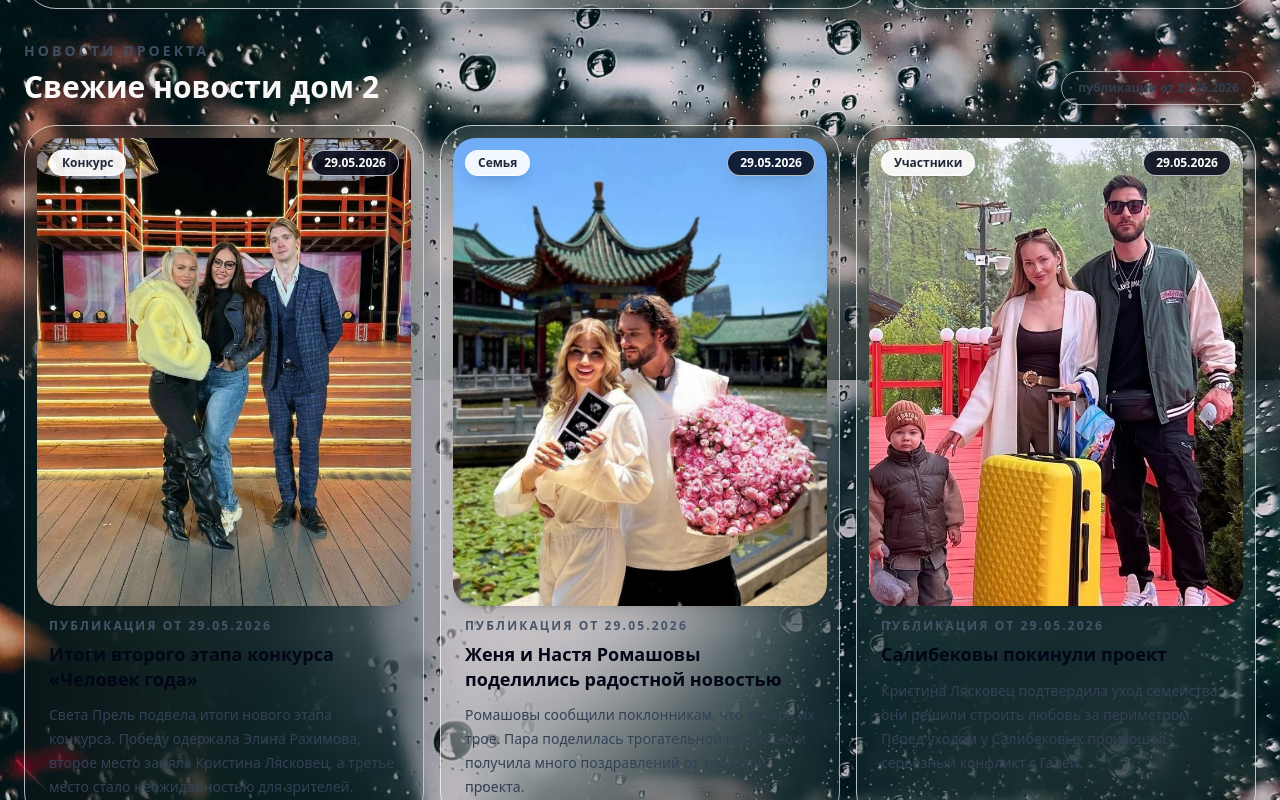
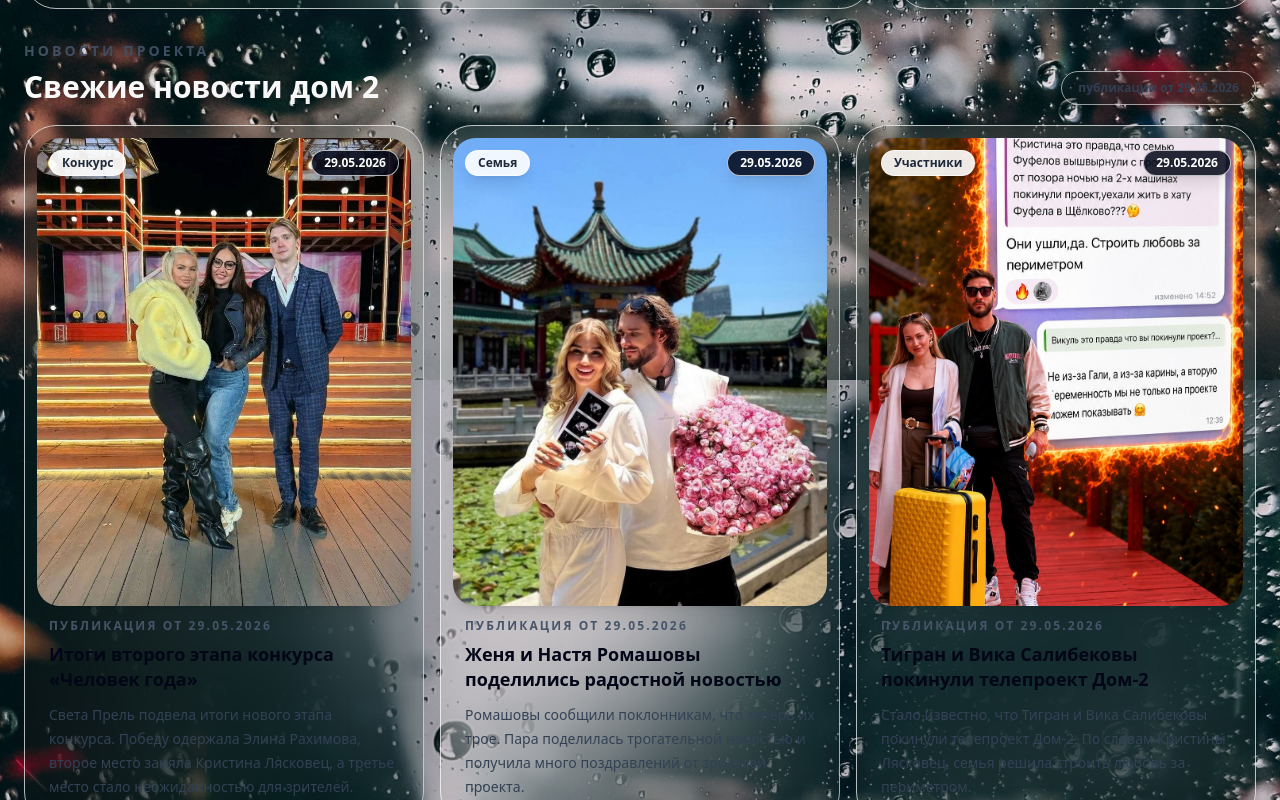
Before and after one commit to thaninchote9-rgb/dom2-live-site, a Next.js app: page / in a window 1280 px wide. Shown: the part 1220-2020 px from the top of the page. Built offline with nearby package versions, Linux system fonts and the light colour scheme.

Commit message:
Add files via upload

```diff
--- a/app/page.jsx
+++ b/app/page.jsx
@@ -58,9 +58,9 @@ const newsItems = [
   },
   {
     date: "29.05.2026",
-    image: "/news/news-salibekovy.jpg",
-    title: "Салибековы покинули проект",
-    text: "Кристина Лясковец подтвердила уход семейства: они решили строить любовь за периметром. Перед уходом у Салибековых произошёл серьёзный конфликт с Галей.",
+    image: "/news/news-tigran-vika-salibekovy.jpg",
+    title: "Тигран и Вика Салибековы покинули телепроект Дом-2",
+    text: "Стало известно, что Тигран и Вика Салибековы покинули телепроект Дом-2. По словам Кристины Лясковец, семья решила строить любовь за периметром.",
     tag: "Участники",
   },
 ];
```
Also changed, not shown: public/news/news-tigran-vika-salibekovy.jpg (added), 1 other file (tests, documents, lock files or other folders).
